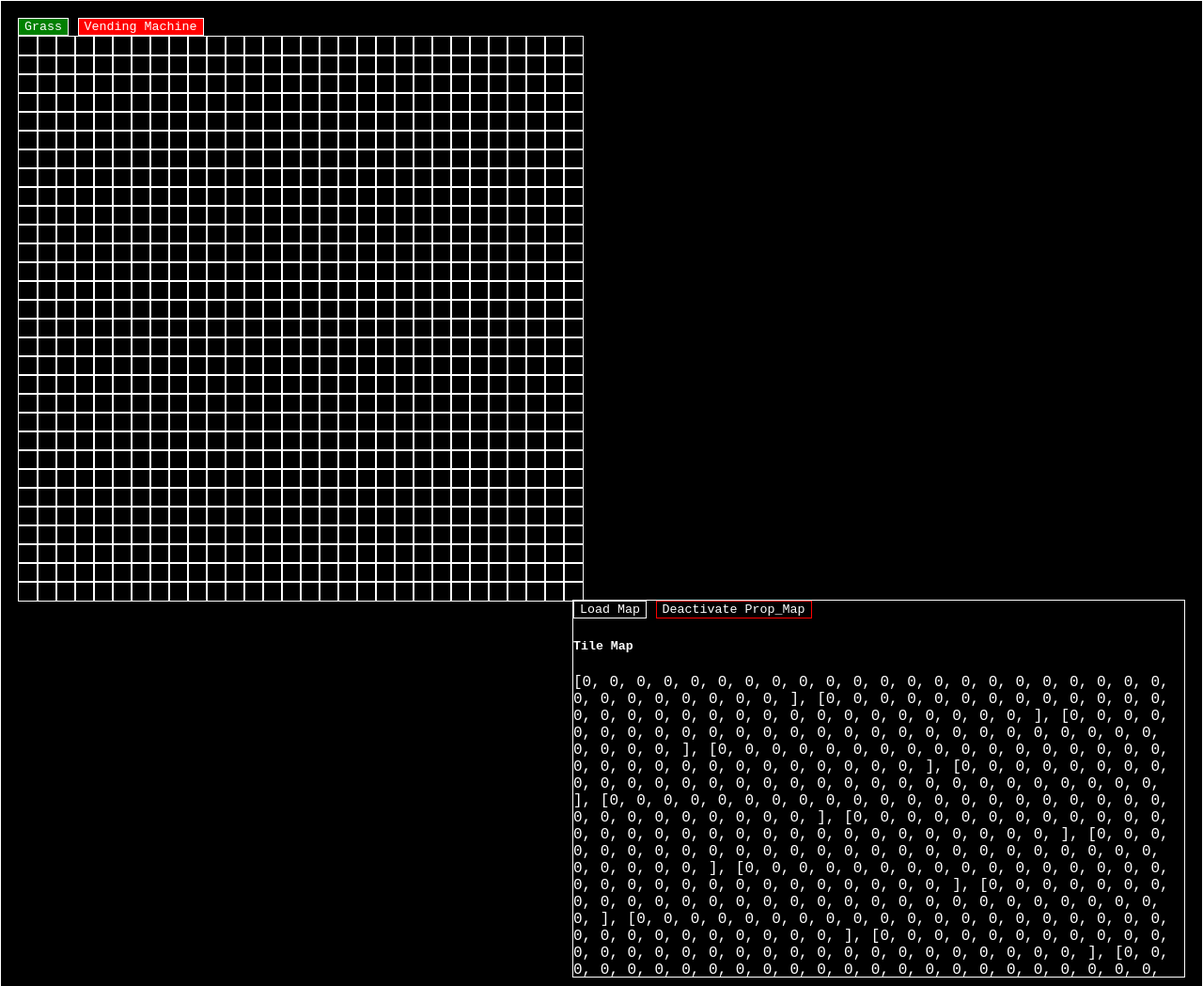
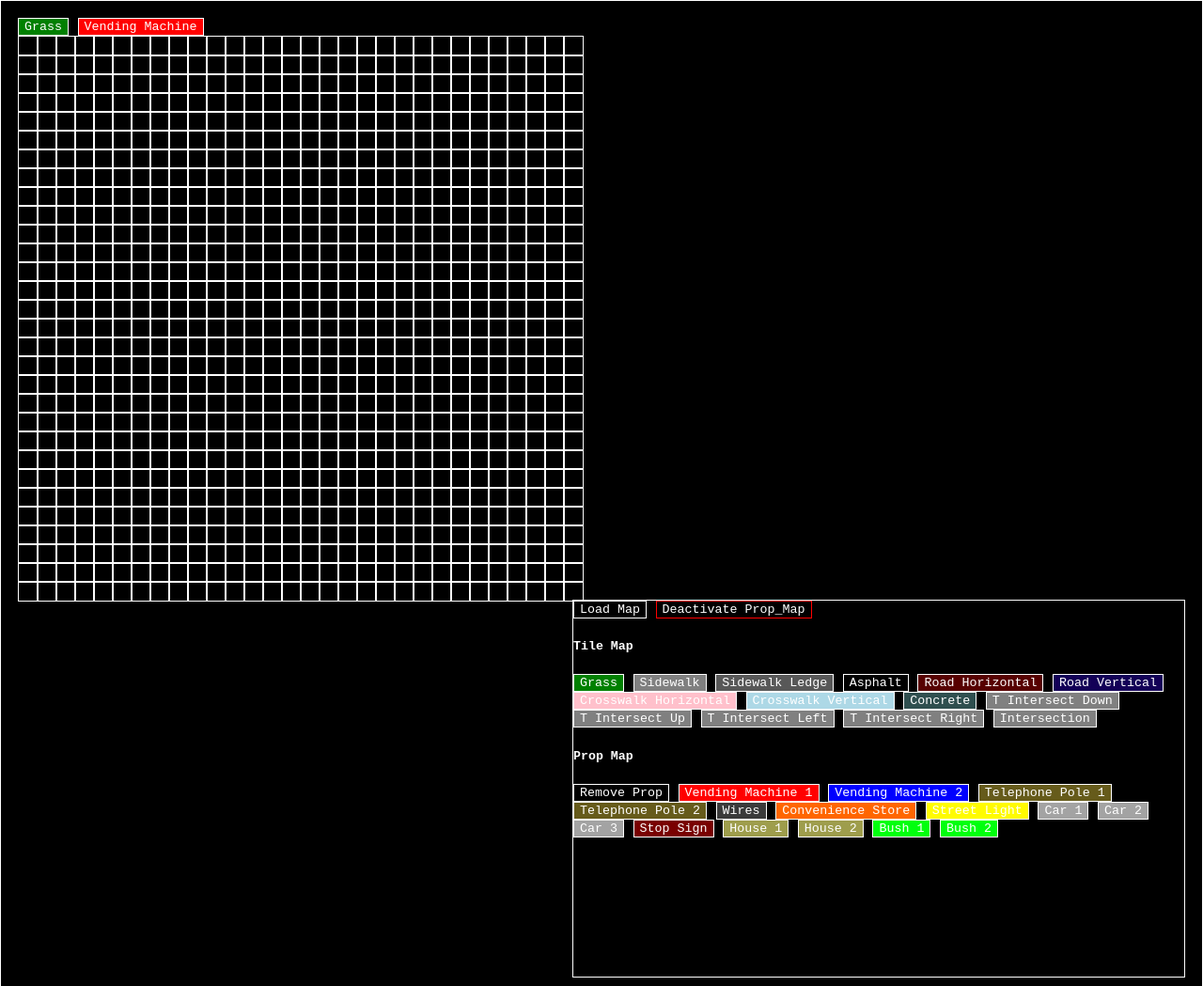
Before and after one commit to lambda-san7/map, a plain HTML site: page index.html in a window 1280 px wide. Shown: the whole page at 94% size. Drawn offline with Linux system fonts and the light colour scheme.

Commit message:
enpnrwpfnoneop

```diff
--- a/index.html
+++ b/index.html
@@ -20,10 +20,20 @@
         </div>
     <button style="background-color: green;" onclick="change_pen('green',4,'Grass')">Grass</button>
     <button style="background-color: gray;" onclick="change_pen('gray',1,'Sidewalk')">Sidewalk</button>
-    <button style="background-color: black;" onclick="change_pen('black',0,'Road')">Road</button>
+    <button style="background-color: rgb(88, 88, 88);" onclick="change_pen('rgb(88, 88, 88)',13,'Sidewalk Ledge')">Sidewalk Ledge</button>
+    <button style="background-color: black;" onclick="change_pen('black',0,'Asphalt')">Asphalt</button>
+    <button style="background-color: rgb(87, 0, 0);" onclick="change_pen('rgb(87, 0, 0)',10,'Road Horizontal')">Road Horizontal</button>
+    <button style="background-color: rgb(19, 0, 87);" onclick="change_pen('rgb(19, 0, 87)',11,'Road Vertical')">Road Vertical</button>
     <button style="background-color: pink;" onclick="change_pen('pink',2,'Crosswalk Horizontal')">Crosswalk Horizontal</button>
     <button style="background-color: lightblue;" onclick="change_pen('lightblue',3,'Crosswalk Vertical')">Crosswalk Vertical</button>
     <button style="background-color: darkslategray" onclick="change_pen('darkslategray',5,'Concrete')">Concrete</button>
+    <button style="background-color: gray;" onclick="change_pen('gray',6,'T Intersect Down')">T Intersect Down</button>
+    <button style="background-color: gray;" onclick="change_pen('gray',7,'T Intersect Up')">T Intersect Up</button>
+    <button style="background-color: gray;" onclick="change_pen('gray',8,'T Intersect Left')">T Intersect Left</button>
+    <button style="background-color: gray;" onclick="change_pen('gray',9,'T Intersect Right')">T Intersect Right</button>
+    <button style="background-color: gray;" onclick="change_pen('gray',12,'Intersection')">Intersection</button>
+
+
     <h5>Prop Map</h5>
     <div id="propout">
       </div>
@@ -32,12 +42,12 @@
     <button style="background-color: blue;" onclick="change_prop('blue',2,'Vending Machine',1)">Vending Machine 2</button>
     <button style="background-color: rgb(102, 91, 27);" onclick="change_prop('rgb(102, 91, 27)',3,'Telephone Pole',2)">Telephone Pole 1</button>
     <button style="background-color: rgb(102, 91, 27);" onclick="change_prop('rgb(102, 91, 27)',4,'Telephone Pole',2)">Telephone Pole 2</button>
-    <button style="background-color: rgb(58, 58, 58);" onclick="change_prop('rgb(102, 91, 27)',5,'Wires',2)">Wires</button>
+    <button style="background-color: rgb(58, 58, 58);" onclick="change_prop('rgb(58, 58, 58)',5,'Wires',2)">Wires</button>
     <button style="background-color: rgb(255, 102, 0);" onclick="change_prop('rgb(255, 102, 0)',6,'Convenience Store',4)">Convenience Store</button>
     <button style="background-color: rgb(255, 251, 0);" onclick="change_prop('rgb(255, 251, 0)',7,'Street Light',2)">Street Light</button>
-    <button style="background-color: rgb(163, 163, 163);" onclick="change_prop('rgb(255, 251, 0)',8,'Car',4)">Car 1</button>
-    <button style="background-color: rgb(163, 163, 163);" onclick="change_prop('rgb(255, 251, 0)',9,'Car',4)">Car 2</button>
-    <button style="background-color: rgb(163, 163, 163);" onclick="change_prop('rgb(255, 251, 0)',10,'Car',4)">Car 3</button>
+    <button style="background-color: rgb(163, 163, 163);" onclick="change_prop('rgb(163, 163, 163)',8,'Car',4)">Car 1</button>
+    <button style="background-color: rgb(163, 163, 163);" onclick="change_prop('rgb(163, 163, 163)',9,'Car',4)">Car 2</button>
+    <button style="background-color: rgb(163, 163, 163);" onclick="change_prop('rgb(163, 163, 163)',10,'Car',4)">Car 3</button>
     <button style="background-color: rgb(121, 0, 0);" onclick="change_prop('rgb(121, 0, 0)',11,'Stop Sign',1)">Stop Sign</button>
     <button style="background-color: rgb(158, 157, 76);" onclick="change_prop('rgb(158, 157, 76)',12,'House',4)">House 1</button>
     <button style="background-color: rgb(158, 157, 76);" onclick="change_prop('rgb(158, 157, 76)',13,'House',4)">House 2</button>
--- a/script.js
+++ b/script.js
@@ -121,6 +121,7 @@ for (let i = 0; i < 30; i++) {
   }
 
 start_up = function(){
+    propsOff()
     fullmap = ""
     for (let i in map) {
         row = ""
@@ -210,7 +211,7 @@ function propsOff(button){
         squares[i].style.opacity = "100%"
         squares[i].style.zIndex = "100"
     }
-    button.onclick = function(){
+    button.onclick = () => {
         propsOn(this)
     }
 }
@@ -223,12 +224,13 @@ function propsOn(button){
     for (let i =  0; i < props.length; i++) {
         squares[i].style.opacity = "100%"
         squares[i].style.zIndex = "100"
+        console.log(squares[i])
     }
     for (let i = 0; i < squares.length; i++) {
         squares[i].style.opacity = "50%"
         squares[i].style.zIndex = "1"
     }
-    button.onclick = function(){
+    button.onclick = () => {
         propsOff(this)
     }
 }
--- a/style.css
+++ b/style.css
@@ -40,14 +40,15 @@ button {
 }
 
 .square {
-    opacity: 0%;
+    opacity: 1;
     border: 1px solid rgb(253, 253, 253);
-    background-color: rgb(0, 0, 0);
+    background-color: rgba(0, 0, 0, 0);
     width: 20px;
     height: 20px;
 }
 
 .prop {
+    opacity: 1;
     border: 1px solid rgb(253, 253, 253);
     background-color: rgba(0, 0, 0, 0);
     width: 20px;
```
